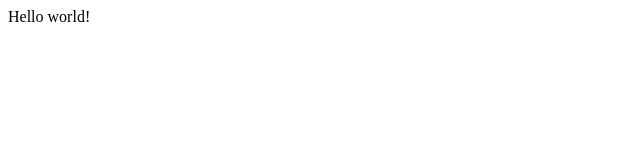
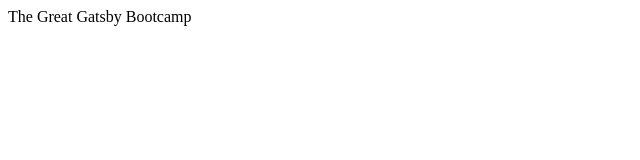
Before and after one commit to ChanMyaeOo/gatsby-bootcamp, a Gatsby site: page / in a window 1280 px wide. Shown: the whole page, without its empty margins (0-640 px from the left). Built offline with nearby package versions, Linux system fonts and the light colour scheme; Gatsby itself is replaced by a stand-in of ours.

Commit message:
created gatsby project with hello-world starter

```diff
--- a/src/pages/index.js
+++ b/src/pages/index.js
@@ -1,5 +1,5 @@
 import React from "react"
 
-export default function Home() {
-  return <div>Hello world!</div>
+export default function() {
+  return <div>The Great Gatsby Bootcamp</div>
 }
```
